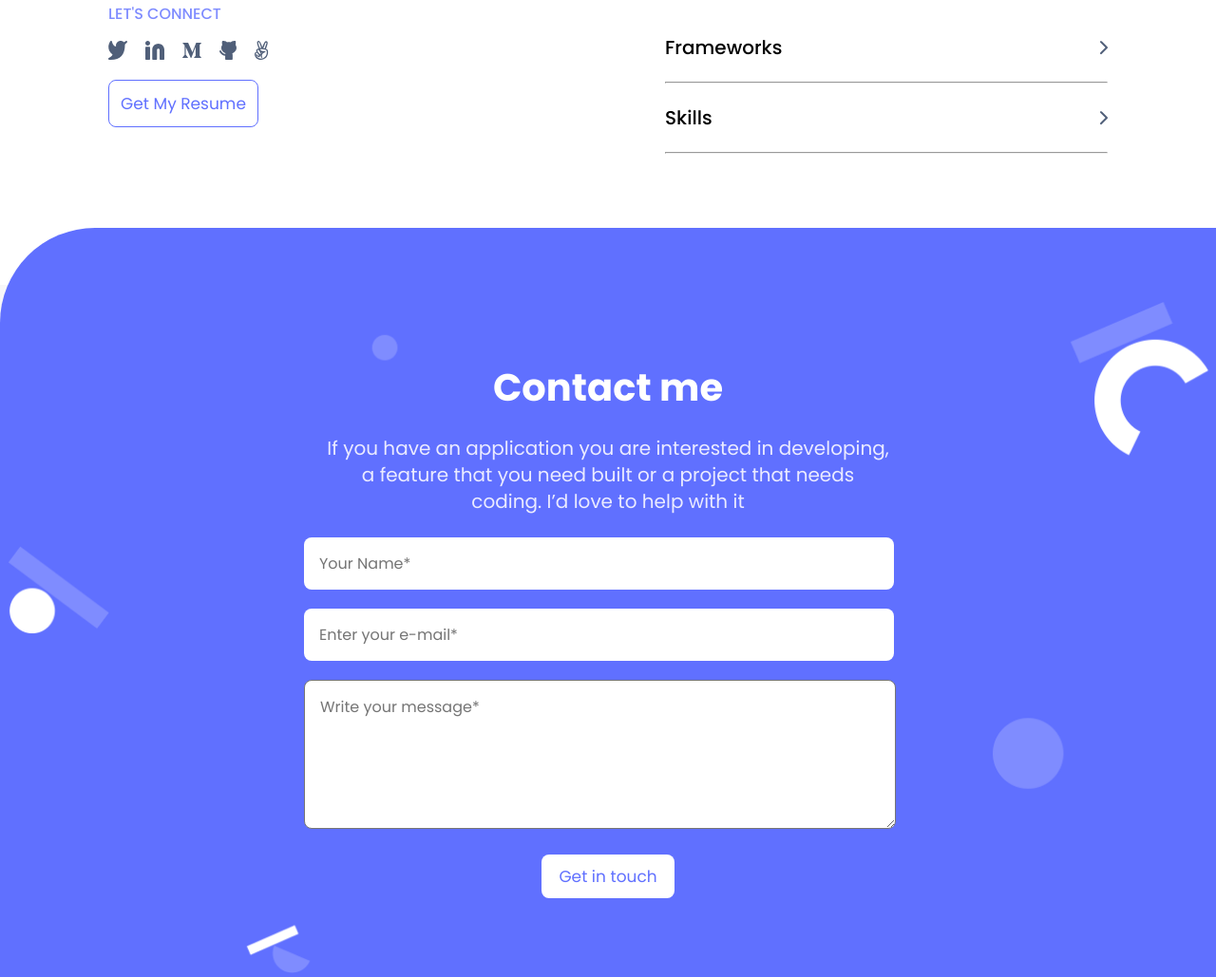
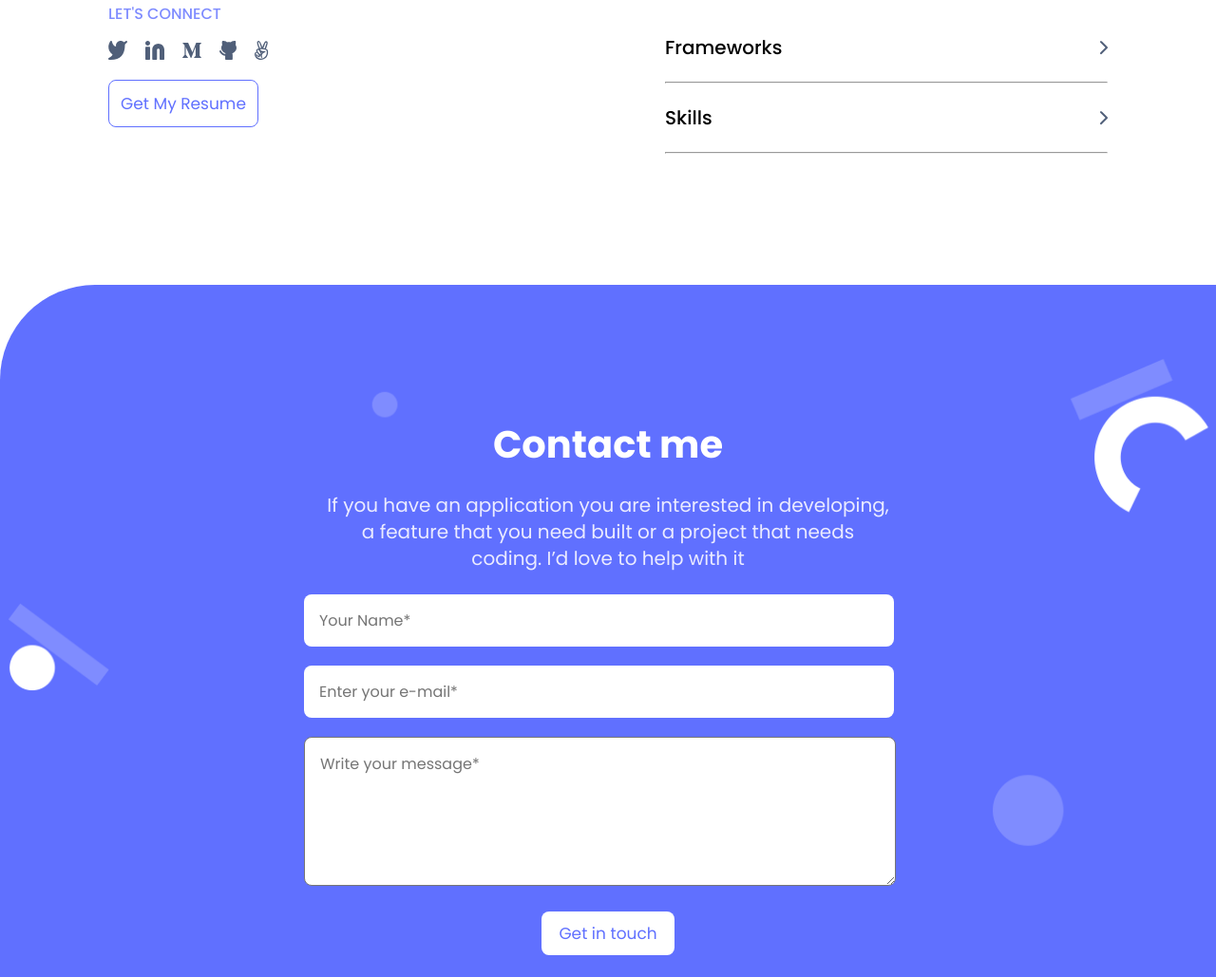
Before and after one commit to SekoViper/portfolio, a plain HTML site: page index.html in a window 1280 px wide. Shown: the part 3576-4605 px from the top of the page at 95% size. Drawn offline with Linux system fonts and the light colour scheme.

Commit message:
make review changes

```diff
--- a/css/style.css
+++ b/css/style.css
@@ -320,8 +320,11 @@ p {
     border-top-left-radius: 100px;
     background-size: contain;
     background-position: center;
-    top: -60px;
     position: relative;
+  }
+
+  #about-contact-container {
+    background-color: #fff;
   }
 
   .contact-decs {
--- a/index.html
+++ b/index.html
@@ -216,6 +216,7 @@
         </div>
       </section>
 
+      <section id="about-contact-container">
         <section class="about-section">
           <div class="about-container">
             <div class="desc">
@@ -357,6 +358,7 @@
             </div>
           </div>
         </section>
+      </section>
     </main>
   </body>
 </html>
```
Lines whose indentation alone changed are shown as unchanged.
